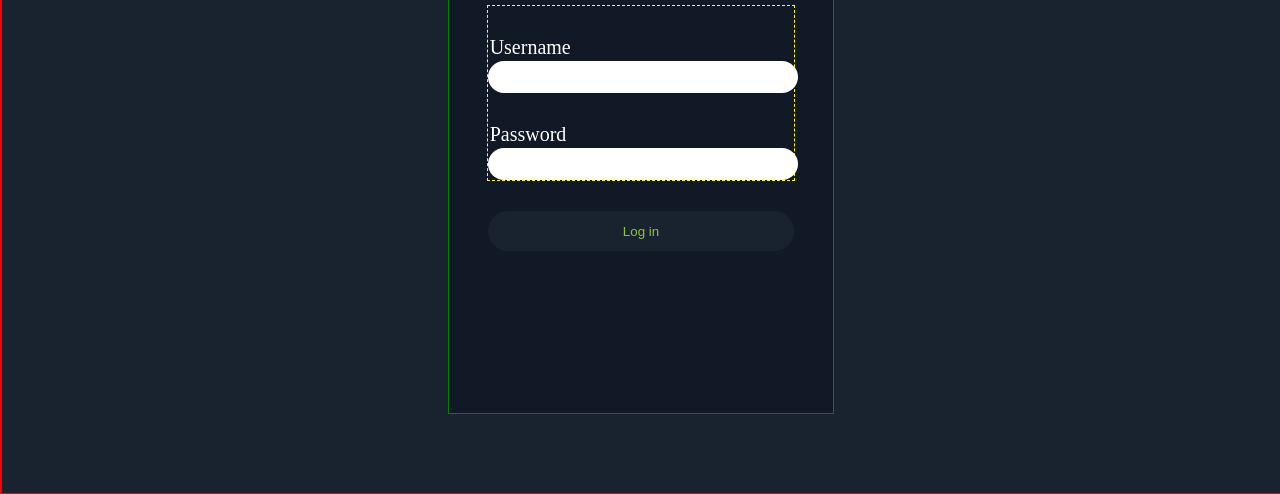
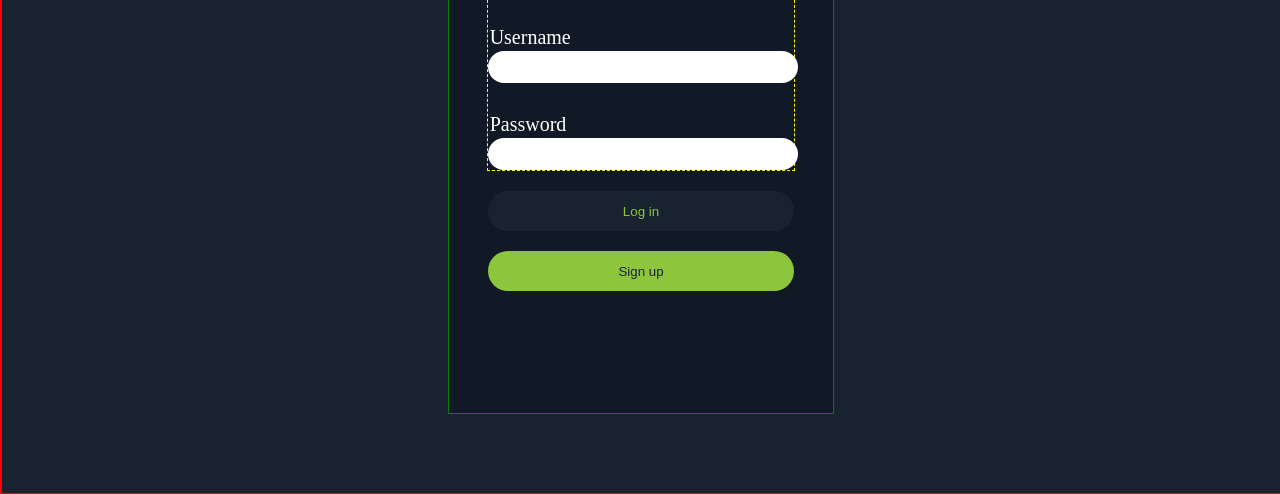
Before and after one commit to MeanLesss/Broke_Savior, a plain HTML site: page index.html in a window 1280 px wide. Shown: the part 308-802 px from the top of the page. Drawn offline with Linux system fonts and the light colour scheme.

Commit message:
btn sign up added

```diff
--- a/index.html
+++ b/index.html
@@ -21,6 +21,7 @@
             <input type="password" class="txtPassword" id="txtPassword" />
         </div>
         <button class="btnLogin" id="btnLogin"> Log in</button>
+        <button class="btnSignup" id="btnSignup"> Sign up</button>
     </div>
 
     <script src="main.js"></script>
--- a/style.css
+++ b/style.css
@@ -51,11 +51,21 @@ input {
 .btnLogin {
     width: 80%;
     height: 40px;
-    margin: 30px;
+    margin-top: 20px;
     border-radius: 20px;
     border: 0;
     background-color: #19222f;
     color: #8dc63d;
+}
+
+.btnSignup {
+    width: 80%;
+    height: 40px;
+    margin-top: 20px;
+    border-radius: 20px;
+    border: 0;
+    background-color: #8dc63d;
+    color: #19222f;
 }
 
 .btnLogin:hover {
```
